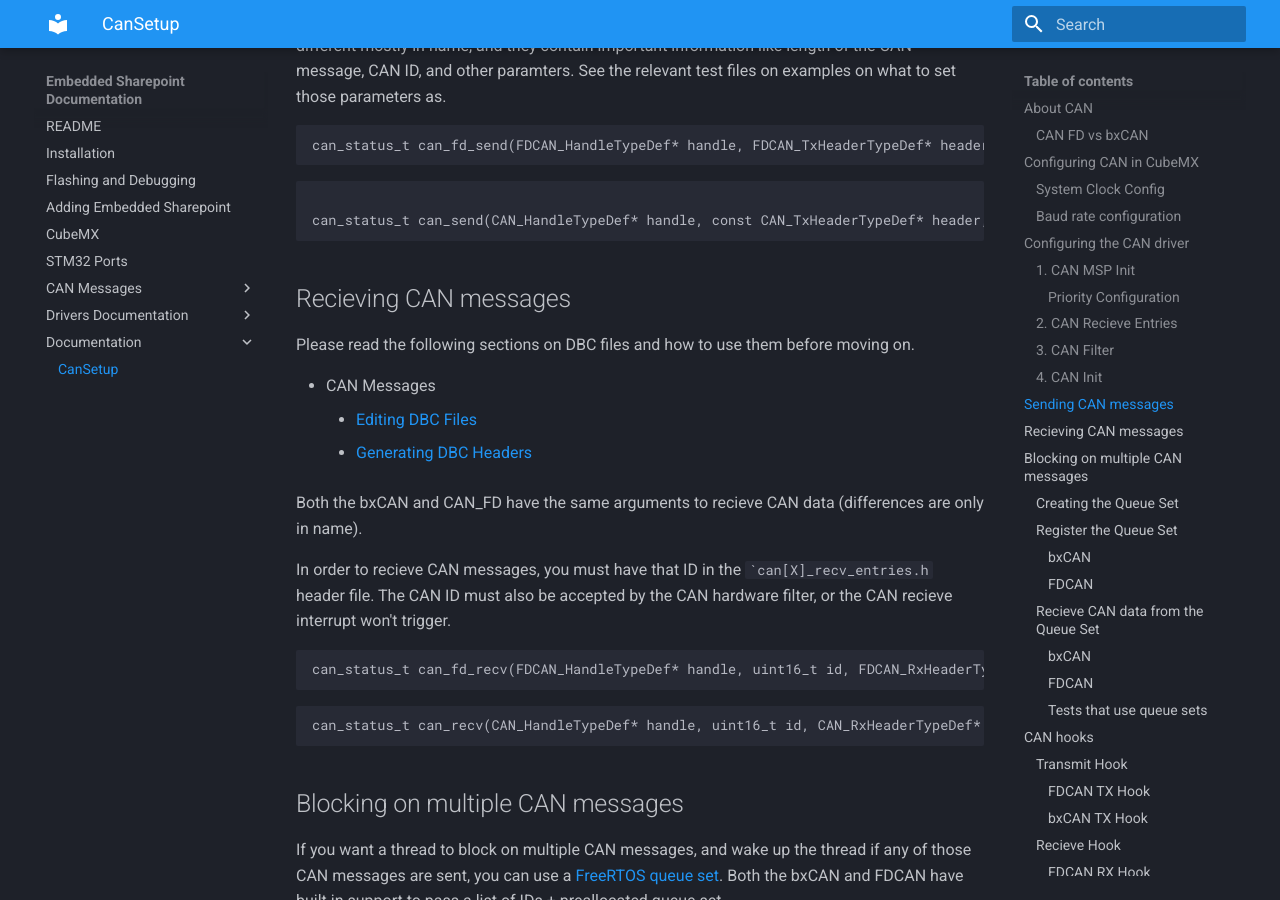
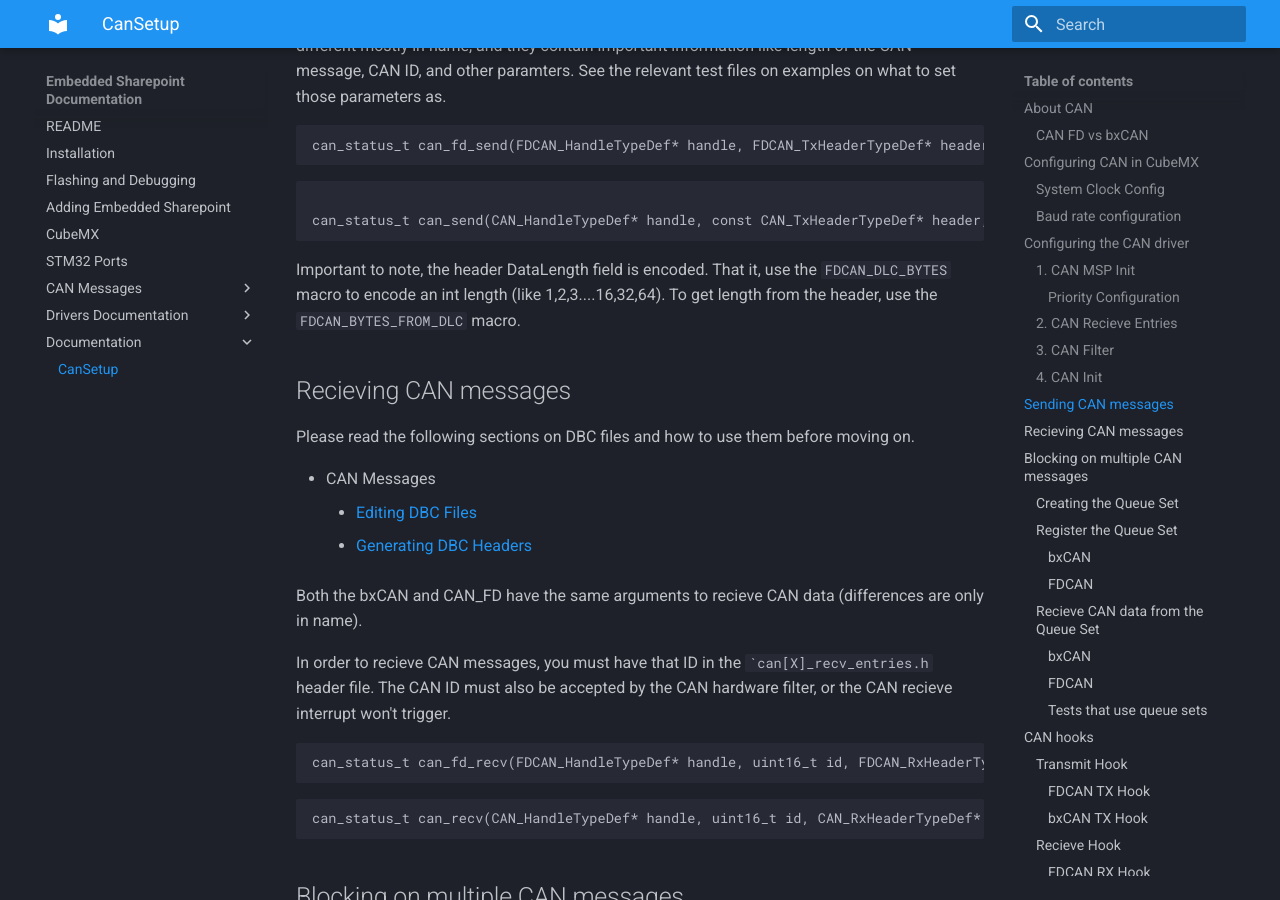
Before and after one commit to lhr-solar/Embedded-Sharepoint, an MkDocs documentation site: the page built from docs/CanSetup.md, in a window 1280 px wide and 900 px high, scrolled down 5300 px. Built offline with MkDocs 1.6.1 and Material for MkDocs 9.7.7, drawn with Linux system fonts in a browser that asks for light colours.

Commit message:
added docs

````diff
--- a/docs/CanSetup.md
+++ b/docs/CanSetup.md
@@ -142,6 +142,8 @@ can_status_t can_fd_send(FDCAN_HandleTypeDef* handle, FDCAN_TxHeaderTypeDef* hea
 can_status_t can_send(CAN_HandleTypeDef* handle, const CAN_TxHeaderTypeDef* header, const uint8_t data[], TickType_t delay_ticks)
 ```
 
+Important to note, the header DataLength field is encoded. That it, use the `FDCAN_DLC_BYTES` macro to encode an int length (like 1,2,3....16,32,64). To get length from the header, use the `FDCAN_BYTES_FROM_DLC` macro.
+
 
 ## Recieving CAN messages
 Please read the following sections on DBC files and how to use them before moving on.
````
